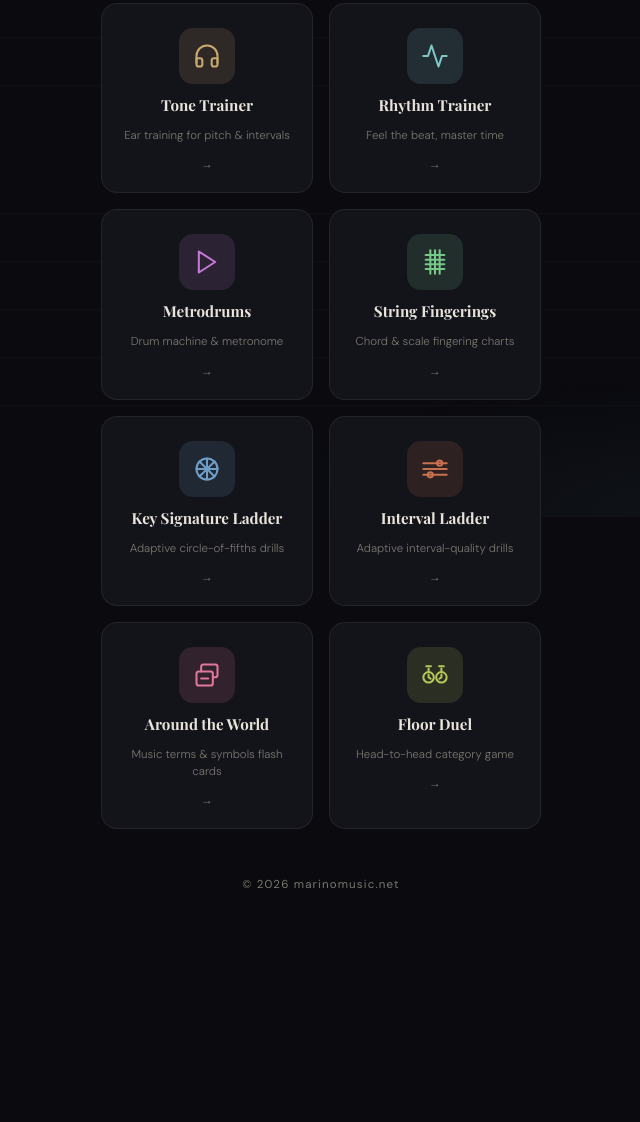
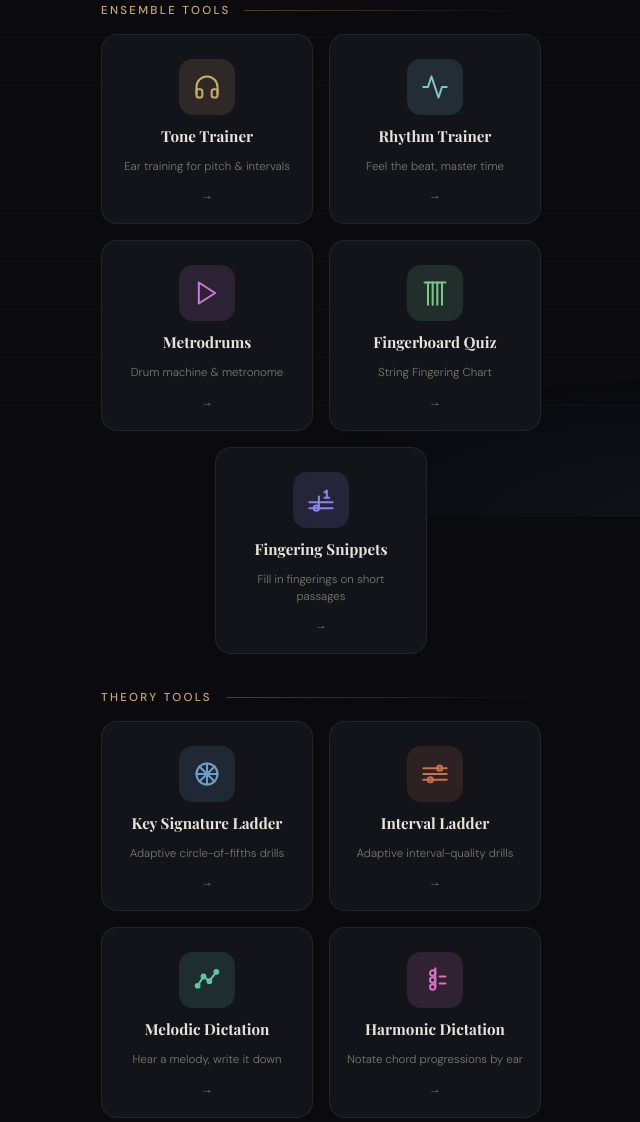
Before and after one commit to marino-lhs/marino-lhs.github.io, a plain HTML site: page index.html in a window 1280 px wide. Shown: the part 283-1405 px from the top of the page, without its empty margins (319-959 px from the left). Before the commit the page ends 1239 px from the top, so only its background shows below. Drawn offline with nearby package versions, Linux system fonts and the light colour scheme; a web font is replaced by a local one.

Commit message:
Refactor index.html for improved layout and styles
Refactor HTML structure and update app cards for better organization and styling.

```diff
--- a/index.html
+++ b/index.html
@@ -116,16 +116,48 @@
       margin: 1.75rem auto 0;
     }
 
-    .grid {
+    main {
       position: relative;
       z-index: 1;
       width: 100%;
       max-width: 480px;
       padding: 0 1.25rem;
+    }
+
+    .group { margin-top: 2.25rem; }
+    .group:first-child { margin-top: 2rem; }
+
+    .group-title {
+      display: flex;
+      align-items: center;
+      gap: 0.85rem;
+      margin-bottom: 1rem;
+      font-family: 'DM Sans', sans-serif;
+      font-size: 0.72rem;
+      font-weight: 500;
+      letter-spacing: 0.2em;
+      text-transform: uppercase;
+      color: var(--accent);
+    }
+
+    .group-title::after {
+      content: '';
+      flex: 1;
+      height: 1px;
+      background: linear-gradient(90deg, rgba(200,169,110,0.35), transparent);
+    }
+
+    .grid {
       display: grid;
       grid-template-columns: 1fr 1fr;
       gap: 1rem;
-      margin-top: 2rem;
+    }
+
+    /* An odd card at the end of a group sits centered at normal width */
+    .grid > .app-card:last-child:nth-child(odd) {
+      grid-column: 1 / -1;
+      justify-self: center;
+      width: calc(50% - 0.5rem);
     }
 
     .app-card {
@@ -218,6 +250,26 @@
     .card-duel .app-icon { background: rgba(181,199,90,0.15); }
     .card-duel .app-icon svg { stroke: #b5c75a; }
 
+    .card-finger::before { background: radial-gradient(ellipse at top, rgba(138,132,232,0.12), transparent 70%); }
+    .card-finger:hover { border-color: rgba(138,132,232,0.35); }
+    .card-finger .app-icon { background: rgba(138,132,232,0.15); }
+    .card-finger .app-icon svg { stroke: #8a84e8; }
+
+    .card-melody::before { background: radial-gradient(ellipse at top, rgba(94,200,166,0.12), transparent 70%); }
+    .card-melody:hover { border-color: rgba(94,200,166,0.35); }
+    .card-melody .app-icon { background: rgba(94,200,166,0.15); }
+    .card-melody .app-icon svg { stroke: #5ec8a6; }
+
+    .card-harmony::before { background: radial-gradient(ellipse at top, rgba(216,112,192,0.12), transparent 70%); }
+    .card-harmony:hover { border-color: rgba(216,112,192,0.35); }
+    .card-harmony .app-icon { background: rgba(216,112,192,0.15); }
+    .card-harmony .app-icon svg { stroke: #d870c0; }
+
+    .card-pyramid::before { background: radial-gradient(ellipse at top, rgba(224,96,80,0.12), transparent 70%); }
+    .card-pyramid:hover { border-color: rgba(224,96,80,0.35); }
+    .card-pyramid .app-icon { background: rgba(224,96,80,0.15); }
+    .card-pyramid .app-icon svg { stroke: #e06050; }
+
     .app-name {
       font-family: 'Playfair Display', serif;
       font-size: 0.95rem;
@@ -258,6 +310,7 @@
 
     @media (max-width: 340px) {
       .grid { grid-template-columns: 1fr; }
+      .grid > .app-card:last-child:nth-child(odd) { width: 100%; }
     }
   </style>
 </head>
@@ -287,7 +340,11 @@
     <div class="divider"></div>
   </header>
 
-  <main class="grid">
+  <main>
+
+    <section class="group" aria-labelledby="g-ensemble">
+      <h2 class="group-title" id="g-ensemble">Ensemble Tools</h2>
+      <div class="grid">
 
         <!-- Tone Trainer -->
         <a class="app-card card-tone" href="https://tonetrainer.app" target="_blank" rel="noopener">
@@ -327,23 +384,45 @@
           <div class="arrow">→</div>
         </a>
 
-    <!-- String Fingering Chart -->
+        <!-- Fingerboard Quiz -->
         <a class="app-card card-string" href="https://stringfingers.marinomusic.net" target="_blank" rel="noopener">
           <div class="app-icon">
             <svg viewBox="0 0 24 24">
-          <line x1="12" y1="2" x2="12" y2="22"/>
-          <line x1="8"  y1="2" x2="8"  y2="22"/>
-          <line x1="16" y1="2" x2="16" y2="22"/>
-          <line x1="4"  y1="6" x2="20" y2="6"/>
-          <line x1="4"  y1="10" x2="20" y2="10"/>
-          <line x1="4"  y1="14" x2="20" y2="14"/>
-          <line x1="4"  y1="18" x2="20" y2="18"/>
+              <line x1="3"  y1="3" x2="21" y2="3"/>
+              <line x1="6"  y1="3" x2="6"  y2="22"/>
+              <line x1="10" y1="3" x2="10" y2="22"/>
+              <line x1="14" y1="3" x2="14" y2="22"/>
+              <line x1="18" y1="3" x2="18" y2="22"/>
             </svg>
           </div>
-      <div class="app-name">String Fingerings</div>
-      <div class="app-desc">Chord &amp; scale fingering charts</div>
+          <div class="app-name">Fingerboard Quiz</div>
+          <div class="app-desc">String Fingering Chart</div>
           <div class="arrow">→</div>
         </a>
+
+        <!-- Fingering Snippets -->
+        <a class="app-card card-finger" href="https://fingerings.marinomusic.net" target="_blank" rel="noopener">
+          <div class="app-icon">
+            <svg viewBox="0 0 24 24">
+              <line x1="2" y1="14" x2="22" y2="14"/>
+              <line x1="2" y1="19" x2="22" y2="19"/>
+              <circle cx="8" cy="19" r="2.2"/>
+              <line x1="10.2" y1="19" x2="10.2" y2="9"/>
+              <polyline points="15 5.5 17 4 17 10"/>
+              <line x1="15" y1="10" x2="19" y2="10"/>
+            </svg>
+          </div>
+          <div class="app-name">Fingering Snippets</div>
+          <div class="app-desc">Fill in fingerings on short passages</div>
+          <div class="arrow">→</div>
+        </a>
+
+      </div>
+    </section>
+
+    <section class="group" aria-labelledby="g-theory">
+      <h2 class="group-title" id="g-theory">Theory Tools</h2>
+      <div class="grid">
 
         <!-- Key Signature Ladder -->
         <a class="app-card card-keysig" href="https://keysig.marinomusic.net" target="_blank" rel="noopener">
@@ -376,6 +455,46 @@
           <div class="app-desc">Adaptive interval-quality drills</div>
           <div class="arrow">→</div>
         </a>
+
+        <!-- Melodic Dictation -->
+        <a class="app-card card-melody" href="https://melodies.marinomusic.net" target="_blank" rel="noopener">
+          <div class="app-icon">
+            <svg viewBox="0 0 24 24">
+              <polyline points="4 17 9 9 14 13 20 5"/>
+              <circle cx="4" cy="17" r="1.6"/>
+              <circle cx="9" cy="9" r="1.6"/>
+              <circle cx="14" cy="13" r="1.6"/>
+              <circle cx="20" cy="5" r="1.6"/>
+            </svg>
+          </div>
+          <div class="app-name">Melodic Dictation</div>
+          <div class="app-desc">Hear a melody, write it down</div>
+          <div class="arrow">→</div>
+        </a>
+
+        <!-- Harmonic Dictation -->
+        <a class="app-card card-harmony" href="https://harmony.marinomusic.net" target="_blank" rel="noopener">
+          <div class="app-icon">
+            <svg viewBox="0 0 24 24">
+              <circle cx="10" cy="6" r="2.3"/>
+              <circle cx="10" cy="12" r="2.3"/>
+              <circle cx="10" cy="18" r="2.3"/>
+              <line x1="12.3" y1="18" x2="12.3" y2="2"/>
+              <line x1="16" y1="9" x2="21" y2="9"/>
+              <line x1="16" y1="15" x2="21" y2="15"/>
+            </svg>
+          </div>
+          <div class="app-name">Harmonic Dictation</div>
+          <div class="app-desc">Notate chord progressions by ear</div>
+          <div class="arrow">→</div>
+        </a>
+
+      </div>
+    </section>
+
+    <section class="group" aria-labelledby="g-games">
+      <h2 class="group-title" id="g-games">Games</h2>
+      <div class="grid">
 
         <!-- Around the World Flash Cards -->
         <a class="app-card card-flash" href="https://flashcards.marinomusic.net" target="_blank" rel="noopener">
@@ -410,6 +529,23 @@
           <div class="arrow">→</div>
         </a>
 
+        <!-- Pyramid -->
+        <a class="app-card card-pyramid" href="https://pyramid.marinomusic.net" target="_blank" rel="noopener">
+          <div class="app-icon">
+            <svg viewBox="0 0 24 24">
+              <polygon points="12 3 22 21 2 21 12 3"/>
+              <line x1="7.6" y1="11" x2="16.4" y2="11"/>
+              <line x1="4.8" y1="16" x2="19.2" y2="16"/>
+            </svg>
+          </div>
+          <div class="app-name">Pyramid</div>
+          <div class="app-desc">Team clue-giving game</div>
+          <div class="arrow">→</div>
+        </a>
+
+      </div>
+    </section>
+
   </main>
 
   <footer>
```
Lines whose indentation alone changed are shown as unchanged.
